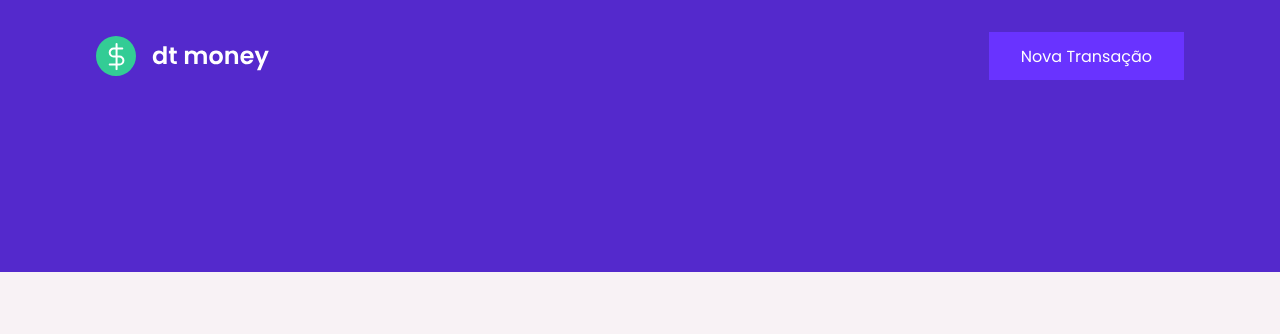
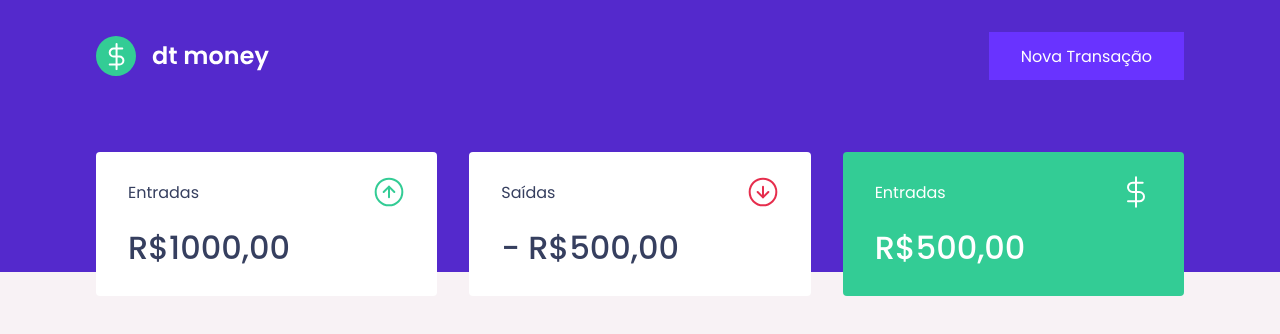
Before and after one commit to Luancss/Dtmoney, a React (Create React App) app: page / in a window 1280 px wide. Shown: the top 334 px of the page. Built offline with nearby package versions, Linux system fonts and the light colour scheme.

Commit message:
Component Summary

```diff
--- a/public/index.html
+++ b/public/index.html
@@ -11,7 +11,7 @@
 
     <title>dtmoney</title>
 
-    <link href="https://fonts.googleapis.com/css2?family=Poppins:wght@400;600&display=swap" rel="stylesheet">
+    <link href="https://fonts.googleapis.com/css2?family=Poppins:wght@400;500;600&display=swap" rel="stylesheet">
   </head>
   <body>
     <noscript>You need to enable JavaScript to run this app.</noscript>
--- a/src/App.tsx
+++ b/src/App.tsx
@@ -1,11 +1,12 @@
-import Header from "./components/Header";
+import { Dashboard } from "./components/Dashboard";
+import { Header } from "./components/Header";
 import { GlobalStyle } from "./styles/global";
-
 
 export function App() {
   return (
     <>
       <Header/>
+      <Dashboard/>
       <GlobalStyle/>
     </>
   );
--- /dev/null
+++ b/src/components/Dashboard/index.tsx
@@ -0,0 +1,10 @@
+import { Container } from "./styles";
+import { Summary } from "../Summary";
+
+export function Dashboard () {
+  return (
+    <Container>
+      <Summary/>
+    </Container>
+  )
+}
--- /dev/null
+++ b/src/components/Dashboard/styles.ts
@@ -0,0 +1,7 @@
+import { styled } from "styled-components";
+
+export const Container = styled.main`
+   max-width: 1120px;
+   margin: 0 auto;
+   padding: 2.5rem 1rem;
+`
--- a/src/components/Header/index.tsx
+++ b/src/components/Header/index.tsx
@@ -1,5 +1,5 @@
 import logoImg from '../../assets/logo.svg'
-import { Container, Content} from './styles'
+import { Content, Container } from './styles'
 
 export function Header () {
   return (
@@ -13,5 +13,3 @@
    </Container>
   )
 }
-
-export default Header
--- /dev/null
+++ b/src/components/Summary/index.tsx
@@ -0,0 +1,33 @@
+import incomeImg from '../../assets/income.svg'
+import outcomeImg from '../../assets/outcome.svg'
+import totalImg from '../../assets/total.svg'
+
+import { Container } from "./styles";
+
+export function Summary () {
+  return (
+    <Container>
+      <div>
+        <header>
+          <p>Entradas</p>
+          <img src={incomeImg} alt="Entradas" />
+        </header>
+        <strong>R$1000,00</strong>
+      </div>
+      <div>
+        <header>
+          <p>Saídas</p>
+          <img src={outcomeImg} alt="Saidas" />
+        </header>
+        <strong>- R$500,00</strong>
+      </div>
+      <div className='highlight-background'>
+        <header>
+          <p>Entradas</p>
+          <img src={totalImg} alt="Total" />
+        </header>
+        <strong>R$500,00</strong>
+      </div>
+    </Container>
+  )
+}
--- /dev/null
+++ b/src/components/Summary/styles.ts
@@ -0,0 +1,34 @@
+import { styled } from "styled-components";
+
+export const Container = styled.div`
+  display: grid;
+  grid-template-columns: repeat(3, 1fr);
+  gap: 2rem;
+  margin-top: -10rem;
+
+  div {
+    background: var(--shape);
+    padding: 1.5rem 2rem;
+    border-radius: 0.25rem;
+    color: var(--text-title);
+
+    header {
+      display: flex;
+      align-items: center;
+      justify-content: space-between;
+    }
+
+    strong {
+      display: block;
+      margin-top: 1rem;
+      font-size: 2rem;
+      font-weight: 500;
+      line-height: 3rem;
+    }
+
+    &.highlight-background {
+      background: var(--green);
+      color: #fff;
+    }
+  }
+`
--- a/src/styles/global.ts
+++ b/src/styles/global.ts
@@ -5,6 +5,7 @@
     --background: #f8f2f5;
     --red: #e52e40;
     --blue: #5429cc;
+    --green: #33cc95;
 
     --blue-light: #6933ff;
 
```
Also changed, not shown: src/components/Header/styles.ts (line endings or trailing spaces).
